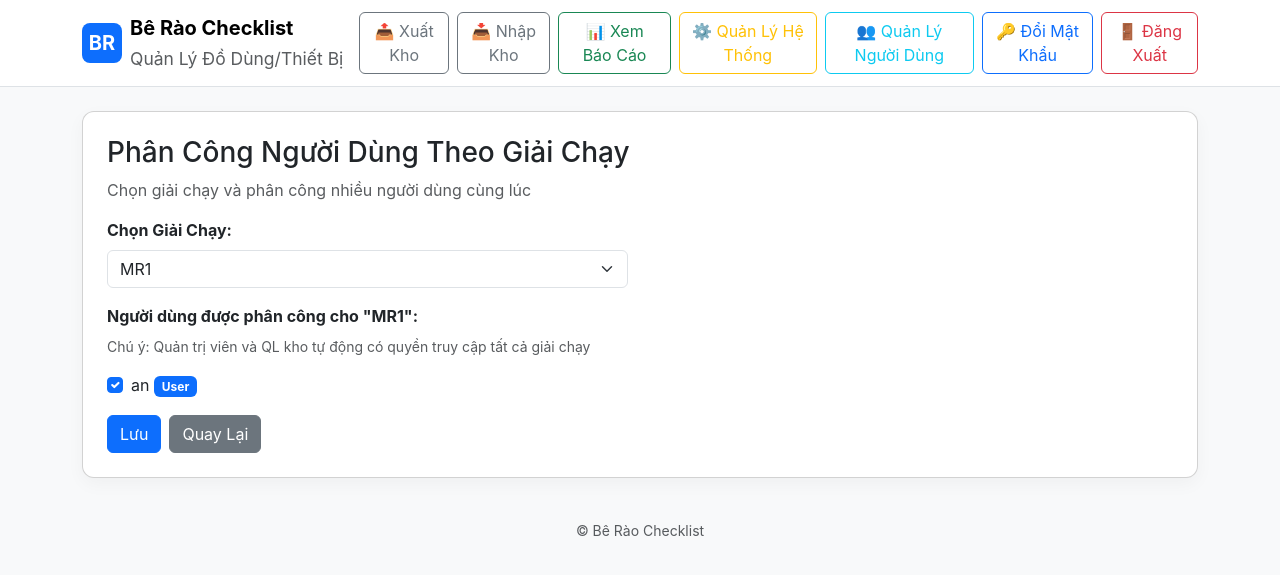
After one commit to whalebeat/be-rao, a Flask app: page /admin/marathon_users in a window 1280 px wide. The commit adds this page. Shown: the top 575 px of the page. Run offline with Flask 2, Linux system fonts and the light colour scheme; a user stored in the database is signed in; data comes from the database, SQL or seed files in the repository; both versions use the stored data as it was after the commit; some libraries are stand-ins or nearby versions.

Commit message:
admin can change role and assign users

```diff
--- a/app.py
+++ b/app.py
@@ -45,6 +45,17 @@ def get_current_user():
         return User.query.get(session['user_id'])
     return None
 
+def get_user_marathons(user):
+    """Get marathons accessible to the user based on their role"""
+    if not user:
+        return []
+    if user.role in ['admin', 'storekeeper']:
+        # Admins and storekeepers can see all marathons
+        return Marathon.query.order_by(Marathon.name).all()
+    else:
+        # Regular users can only see assigned marathons
+        return user.assigned_marathons
+
 @app.route('/')
 @login_required
 def index():
@@ -65,7 +76,7 @@ def login():
             return redirect(url_for('index'))
         else:
             flash('Tên đăng nhập hoặc mật khẩu không đúng!', 'danger')
-    return render_template('login.html')
+    return render_template('login.html', user=None)
 
 @app.route('/logout')
 def logout():
@@ -105,7 +116,7 @@ def change_password():
 @login_required
 def issue():
     user = get_current_user()
-    marathons = Marathon.query.order_by(Marathon.name).all()
+    marathons = get_user_marathons(user)
     stations = Station.query.order_by(Station.name).all()
     equipments = Equipment.query.order_by(Equipment.name).all()
     persons = Person.query.order_by(Person.name).all()
@@ -173,7 +184,7 @@ def issue():
 @login_required
 def return_equipment():
     user = get_current_user()
-    marathons = Marathon.query.order_by(Marathon.name).all()
+    marathons = get_user_marathons(user)
     stations = Station.query.order_by(Station.name).all()
     equipments = Equipment.query.order_by(Equipment.name).all()
     persons = Person.query.order_by(Person.name).all()
@@ -694,4 +705,90 @@ def admin_delete_equipment(equipment_id):
     flash(f'Thiết bị "{name}" đã được xóa!', 'success')
     return redirect(url_for('admin_dashboard') + '#equipments-manage')
 
+# User-Marathon assignment routes
+@app.route('/admin/users/<int:user_id>/marathons', methods=['GET', 'POST'])
+@admin_required
+def admin_user_marathons(user_id):
+    current_user = get_current_user()
+    target_user = User.query.get_or_404(user_id)
+    all_marathons = Marathon.query.order_by(Marathon.name).all()
+
+    if request.method == 'POST':
+        # Get selected marathon IDs from form
+        selected_marathon_ids = request.form.getlist('marathons')
+        selected_marathon_ids = [int(mid) for mid in selected_marathon_ids if mid]
+
+        # Clear existing assignments
+        target_user.assigned_marathons = []
+
+        # Add new assignments
+        for marathon_id in selected_marathon_ids:
+            marathon = Marathon.query.get(marathon_id)
+            if marathon:
+                target_user.assigned_marathons.append(marathon)
+
+        db.session.commit()
+        flash(f'Đã cập nhật phân công giải chạy cho {target_user.username}!', 'success')
+        return redirect(url_for('admin_users'))
+
+    return render_template('admin_user_marathons.html', target_user=target_user, all_marathons=all_marathons, user=current_user)
+
+@app.route('/admin/users/<int:user_id>/change_role', methods=['GET', 'POST'])
+@admin_required
+def admin_change_user_role(user_id):
+    current_user = get_current_user()
+    target_user = User.query.get_or_404(user_id)
+
+    if target_user.id == current_user.id:
+        flash('Bạn không thể thay đổi vai trò của chính mình!', 'danger')
+        return redirect(url_for('admin_users'))
+
+    if request.method == 'POST':
+        new_role = request.form.get('role')
+        if new_role in ['admin', 'user', 'storekeeper']:
+            target_user.role = new_role
+            db.session.commit()
+            flash(f'Đã thay đổi vai trò của {target_user.username} thành {new_role}!', 'success')
+            return redirect(url_for('admin_users'))
+        else:
+            flash('Vai trò không hợp lệ!', 'danger')
+
+    return render_template('admin_change_role.html', target_user=target_user, user=current_user)
+
+@app.route('/admin/marathon_users', methods=['GET', 'POST'])
+@admin_required
+def admin_marathon_users():
+    current_user = get_current_user()
+    marathons = Marathon.query.order_by(Marathon.name).all()
+    all_users = User.query.filter(User.role == 'user').order_by(User.username).all()
+
+    selected_marathon_id = request.args.get('marathon') or (marathons[0].id if marathons else None)
+    selected_marathon = Marathon.query.get(selected_marathon_id) if selected_marathon_id else None
+
+    if request.method == 'POST':
+        marathon_id = request.form.get('marathon_id')
+        selected_marathon = Marathon.query.get_or_404(marathon_id)
+
+        # Get selected user IDs from form
+        selected_user_ids = request.form.getlist('users')
+        selected_user_ids = [int(uid) for uid in selected_user_ids if uid]
+
+        # Clear existing assignments for this marathon
+        for user in selected_marathon.assigned_users:
+            if user.role != 'admin':  # Don't modify admin assignments
+                selected_marathon.assigned_users.remove(user)
+
+        # Add new assignments
+        for user_id in selected_user_ids:
+            user = User.query.get(user_id)
+            if user and user.role != 'admin' and user not in selected_marathon.assigned_users:
+                selected_marathon.assigned_users.append(user)
+
+        db.session.commit()
+        flash(f'Đã cập nhật phân công người dùng cho giải chạy "{selected_marathon.name}"!', 'success')
+        return redirect(url_for('admin_marathon_users', marathon=marathon_id))
+
+    return render_template('admin_marathon_users.html', marathons=marathons, all_users=all_users,
+                         selected_marathon=selected_marathon, user=current_user)
+
 if __name__=='__main__': app.run(debug=True)
--- /dev/null
+++ b/templates/admin_marathon_users.html
@@ -0,0 +1,62 @@
+{% extends "base.html" %}
+{% block content %}
+<div class="card p-4">
+  <h3>Phân Công Người Dùng Theo Giải Chạy</h3>
+  <p class="text-muted">Chọn giải chạy và phân công nhiều người dùng cùng lúc</p>
+
+  {% if marathons %}
+  <form method="post">
+    <div class="row mb-3">
+      <div class="col-md-6">
+        <label class="form-label fw-bold">Chọn Giải Chạy:</label>
+        <select name="marathon_id" class="form-select" onchange="window.location.href='{{ url_for('admin_marathon_users') }}?marathon=' + this.value">
+          {% for m in marathons %}
+          <option value="{{ m.id }}" {% if selected_marathon and selected_marathon.id == m.id %}selected{% endif %}>
+            {{ m.name }}
+          </option>
+          {% endfor %}
+        </select>
+      </div>
+    </div>
+
+    {% if selected_marathon %}
+    <div class="mb-3">
+      <label class="form-label fw-bold">Người dùng được phân công cho "{{ selected_marathon.name }}":</label>
+      <p class="text-muted small">Chú ý: Quản trị viên và QL kho tự động có quyền truy cập tất cả giải chạy</p>
+
+      {% if all_users %}
+        <div class="row">
+          {% for u in all_users %}
+          <div class="col-md-4">
+            <div class="form-check">
+              <input class="form-check-input" type="checkbox" name="users" value="{{ u.id }}" id="user_{{ u.id }}"
+                {% if u in selected_marathon.assigned_users %}checked{% endif %}>
+              <label class="form-check-label" for="user_{{ u.id }}">
+                {{ u.username }}
+                {% if u.role == 'storekeeper' %}
+                  <span class="badge bg-success">QL kho</span>
+                {% else %}
+                  <span class="badge bg-primary">User</span>
+                {% endif %}
+              </label>
+            </div>
+          </div>
+          {% endfor %}
+        </div>
+      {% else %}
+        <p class="text-muted">Chưa có người dùng nào (không tính quản trị viên).</p>
+      {% endif %}
+    </div>
+
+    <div class="d-flex gap-2">
+      <button type="submit" class="btn btn-primary">Lưu</button>
+      <a href="{{ url_for('admin_users') }}" class="btn btn-secondary">Quay Lại</a>
+    </div>
+    {% endif %}
+  </form>
+  {% else %}
+  <p class="text-muted">Chưa có giải chạy nào. Vui lòng tạo giải chạy trước.</p>
+  <a href="{{ url_for('admin_dashboard') }}" class="btn btn-primary">Đi đến Quản Lý</a>
+  {% endif %}
+</div>
+{% endblock %}
--- a/templates/base.html
+++ b/templates/base.html
@@ -19,7 +19,7 @@
           </div>
         </a>
         <div class="d-flex gap-2">
-          {% if user and user.role == 'storekeeper' %}
+          {% if user and user.role == 'storekeeper' or user.role == 'admin' %}
             <a class="btn btn-outline-secondary" href="{{ url_for('store_issue') }}">📤 Xuất Kho</a>
             <a class="btn btn-outline-secondary" href="{{ url_for('store_return') }}">📥 Nhập Kho</a>
           {% else %}
```
Also changed, not shown: models.py (+7 -0 lines), templates/admin_change_role.html (added, +42 -0 lines), templates/admin_user_marathons.html (added, +31 -0 lines), templates/admin_users.html (+8 -1 lines), templates/issue.html (+8 -1 lines), templates/return.html (+8 -1 lines), templates/store_issue.html (+35 -2 lines), templates/store_return.html (+8 -1 lines), instance/database.db.
